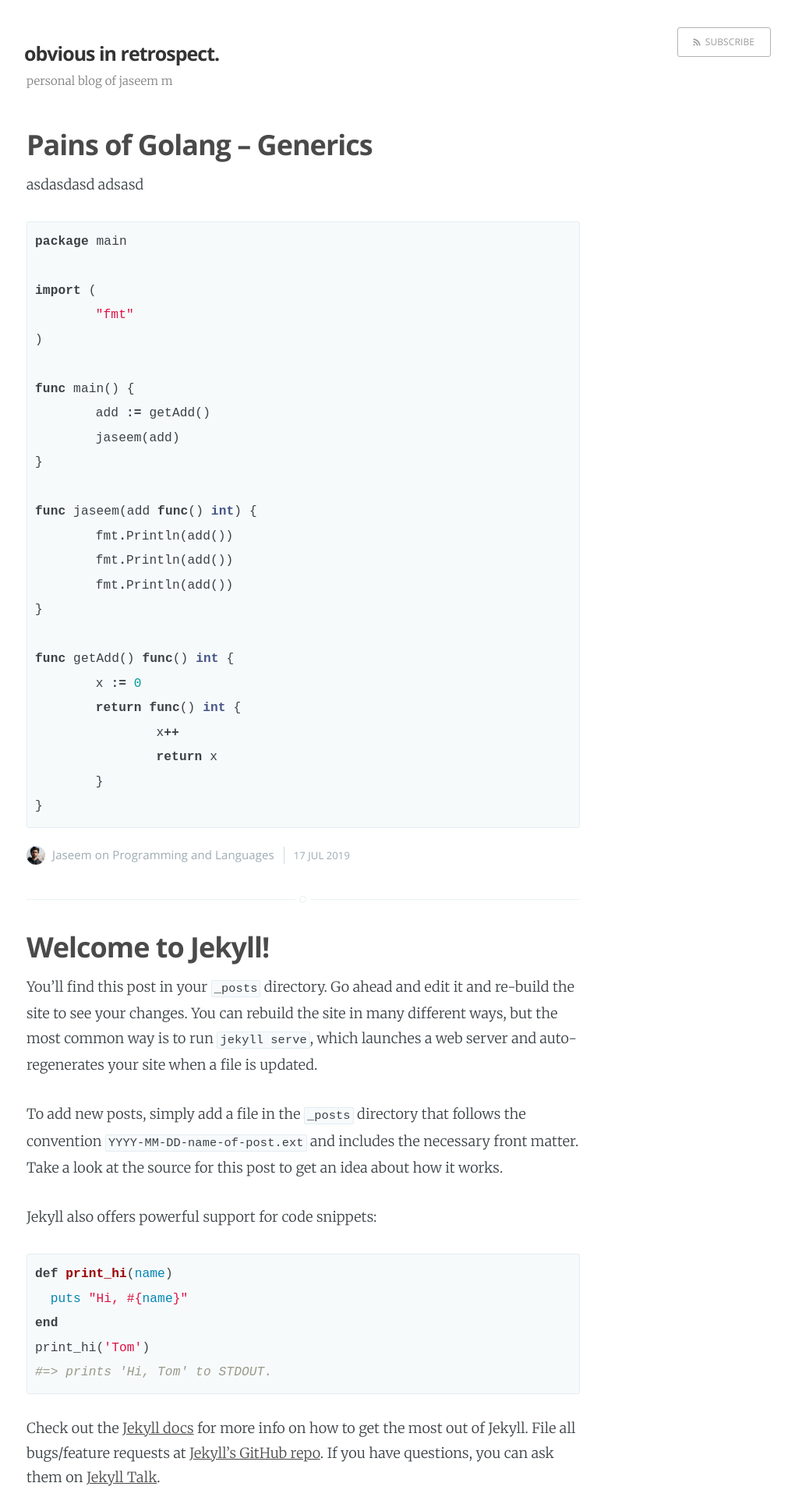
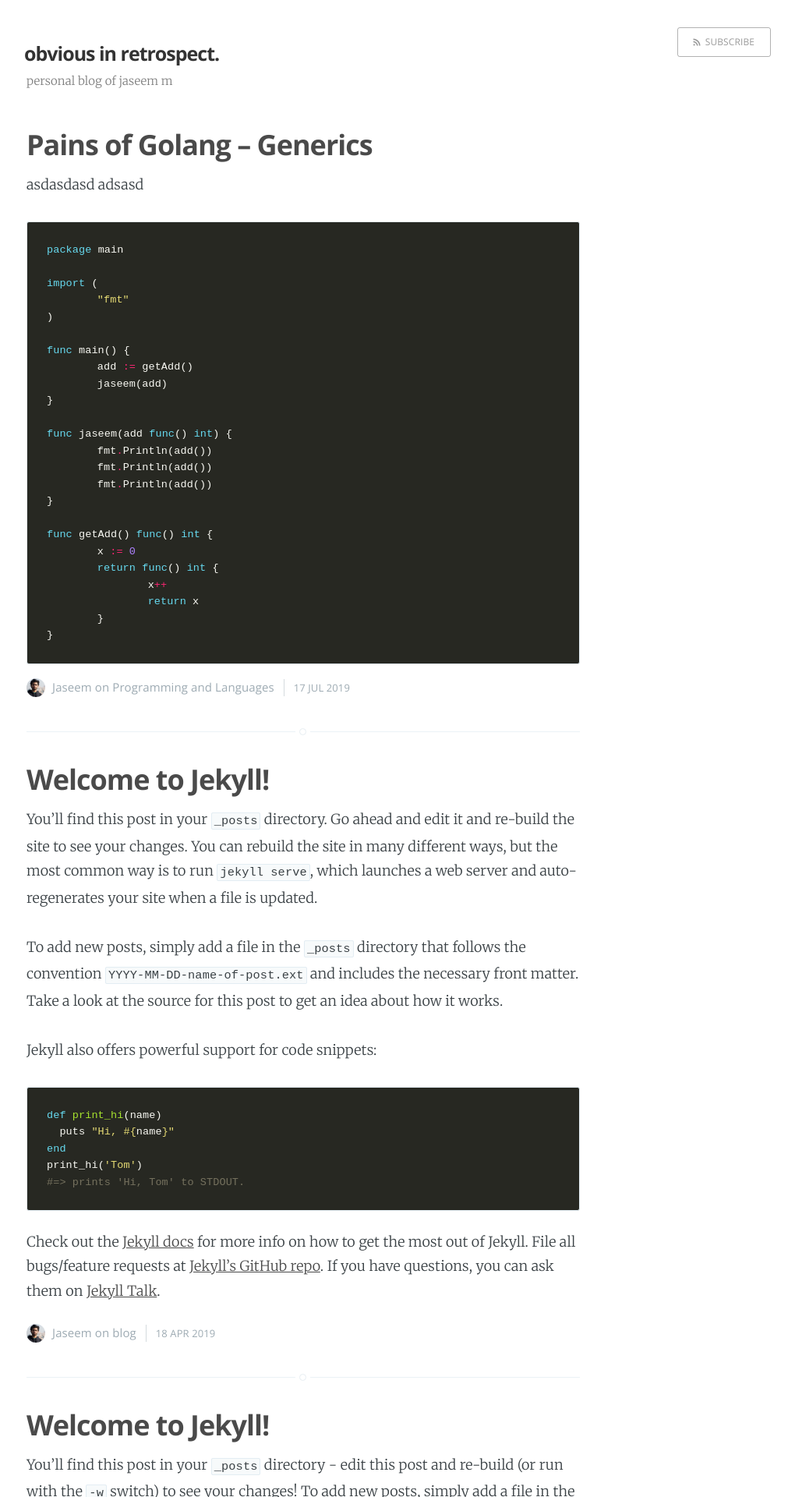
Before and after one commit to mjaseem/mjaseem.github.io, a Jekyll site: the page built from index.html, in a window 1280 px wide. Shown: the top 1920 px of the page at 78% size, without its empty margins (251-1271 px from the left). Built offline with Jekyll 4.4.1, drawn with Linux system fonts in a browser that asks for light colours; the list of posts is cut into pages by our own code.

Commit message:
Modify syntax highlighting
- Use monokai theme
- Add bit more padding
- prevent wrapping code

```diff
--- a/_sass/_syntax.scss
+++ b/_sass/_syntax.scss
@@ -1,62 +1,65 @@
+.highlight pre { background-color: #272822; }
+.highlight .hll { background-color: #272822; }
+.highlight .c { color: #75715e } /* Comment */
+.highlight .err { color: #960050; background-color: #1e0010 } /* Error */
+.highlight .k { color: #66d9ef } /* Keyword */
+.highlight .l { color: #ae81ff } /* Literal */
+.highlight .n { color: #f8f8f2 } /* Name */
+.highlight .o { color: #f92672 } /* Operator */
+.highlight .p { color: #f8f8f2 } /* Punctuation */
+.highlight .cm { color: #75715e } /* Comment.Multiline */
+.highlight .cp { color: #75715e } /* Comment.Preproc */
+.highlight .c1 { color: #75715e } /* Comment.Single */
+.highlight .cs { color: #75715e } /* Comment.Special */
+.highlight .ge { font-style: italic } /* Generic.Emph */
+.highlight .gs { font-weight: bold } /* Generic.Strong */
+.highlight .kc { color: #66d9ef } /* Keyword.Constant */
+.highlight .kd { color: #66d9ef } /* Keyword.Declaration */
+.highlight .kn { color: #f92672 } /* Keyword.Namespace */
+.highlight .kp { color: #66d9ef } /* Keyword.Pseudo */
+.highlight .kr { color: #66d9ef } /* Keyword.Reserved */
+.highlight .kt { color: #66d9ef } /* Keyword.Type */
+.highlight .ld { color: #e6db74 } /* Literal.Date */
+.highlight .m { color: #ae81ff } /* Literal.Number */
+.highlight .s { color: #e6db74 } /* Literal.String */
+.highlight .na { color: #a6e22e } /* Name.Attribute */
+.highlight .nb { color: #f8f8f2 } /* Name.Builtin */
+.highlight .nc { color: #a6e22e } /* Name.Class */
+.highlight .no { color: #66d9ef } /* Name.Constant */
+.highlight .nd { color: #a6e22e } /* Name.Decorator */
+.highlight .ni { color: #f8f8f2 } /* Name.Entity */
+.highlight .ne { color: #a6e22e } /* Name.Exception */
+.highlight .nf { color: #a6e22e } /* Name.Function */
+.highlight .nl { color: #f8f8f2 } /* Name.Label */
+.highlight .nn { color: #f8f8f2 } /* Name.Namespace */
+.highlight .nx { color: #a6e22e } /* Name.Other */
+.highlight .py { color: #f8f8f2 } /* Name.Property */
+.highlight .nt { color: #f92672 } /* Name.Tag */
+.highlight .nv { color: #f8f8f2 } /* Name.Variable */
+.highlight .ow { color: #f92672 } /* Operator.Word */
+.highlight .w { color: #f8f8f2 } /* Text.Whitespace */
+.highlight .mf { color: #ae81ff } /* Literal.Number.Float */
+.highlight .mh { color: #ae81ff } /* Literal.Number.Hex */
+.highlight .mi { color: #ae81ff } /* Literal.Number.Integer */
+.highlight .mo { color: #ae81ff } /* Literal.Number.Oct */
+.highlight .sb { color: #e6db74 } /* Literal.String.Backtick */
+.highlight .sc { color: #e6db74 } /* Literal.String.Char */
+.highlight .sd { color: #e6db74 } /* Literal.String.Doc */
+.highlight .s2 { color: #e6db74 } /* Literal.String.Double */
+.highlight .se { color: #ae81ff } /* Literal.String.Escape */
+.highlight .sh { color: #e6db74 } /* Literal.String.Heredoc */
+.highlight .si { color: #e6db74 } /* Literal.String.Interpol */
+.highlight .sx { color: #e6db74 } /* Literal.String.Other */
+.highlight .sr { color: #e6db74 } /* Literal.String.Regex */
+.highlight .s1 { color: #e6db74 } /* Literal.String.Single */
+.highlight .ss { color: #e6db74 } /* Literal.String.Symbol */
+.highlight .bp { color: #f8f8f2 } /* Name.Builtin.Pseudo */
+.highlight .vc { color: #f8f8f2 } /* Name.Variable.Class */
+.highlight .vg { color: #f8f8f2 } /* Name.Variable.Global */
+.highlight .vi { color: #f8f8f2 } /* Name.Variable.Instance */
+.highlight .il { color: #ae81ff } /* Literal.Number.Integer.Long */
 
-.highlight {
-	.c { color: #999988; font-style: italic } /* Comment */
-	.err { color: #a61717; background-color: #e3d2d2 } /* Error */
-	.k { font-weight: bold } /* Keyword */
-	.o { font-weight: bold } /* Operator */
-	.cm { color: #999988; font-style: italic } /* Comment.Multiline */
-	.cp { color: #999999; font-weight: bold } /* Comment.Preproc */
-	.c1 { color: #999988; font-style: italic } /* Comment.Single */
-	.cs { color: #999999; font-weight: bold; font-style: italic } /* Comment.Special */
-	.gd { color: #000000; background-color: #ffdddd } /* Generic.Deleted */
-	.gd .x { color: #000000; background-color: #ffaaaa } /* Generic.Deleted.Specific */
-	.ge { font-style: italic } /* Generic.Emph */
-	.gr { color: #aa0000 } /* Generic.Error */
-	.gh { color: #999999 } /* Generic.Heading */
-	.gi { color: #000000; background-color: #ddffdd } /* Generic.Inserted */
-	.gi .x { color: #000000; background-color: #aaffaa } /* Generic.Inserted.Specific */
-	.go { color: #888888 } /* Generic.Output */
-	.gp { color: #555555 } /* Generic.Prompt */
-	.gs { font-weight: bold } /* Generic.Strong */
-	.gu { color: #aaaaaa } /* Generic.Subheading */
-	.gt { color: #aa0000 } /* Generic.Traceback */
-	.kc { font-weight: bold } /* Keyword.Constant */
-	.kd { font-weight: bold } /* Keyword.Declaration */
-	.kp { font-weight: bold } /* Keyword.Pseudo */
-	.kr { font-weight: bold } /* Keyword.Reserved */
-	.kt { color: #445588; font-weight: bold } /* Keyword.Type */
-	.m { color: #009999 } /* Literal.Number */
-	.s { color: #d14 } /* Literal.String */
-	.na { color: #008080 } /* Name.Attribute */
-	.nb { color: #0086B3 } /* Name.Builtin */
-	.nc { color: #445588; font-weight: bold } /* Name.Class */
-	.no { color: #008080 } /* Name.Constant */
-	.ni { color: #800080 } /* Name.Entity */
-	.ne { color: #990000; font-weight: bold } /* Name.Exception */
-	.nf { color: #990000; font-weight: bold } /* Name.Function */
-	.nn { color: #555555 } /* Name.Namespace */
-	.nt { color: #000080 } /* Name.Tag */
-	.nv { color: #008080 } /* Name.Variable */
-	.ow { font-weight: bold } /* Operator.Word */
-	.w { color: #bbbbbb } /* Text.Whitespace */
-	.mf { color: #009999 } /* Literal.Number.Float */
-	.mh { color: #009999 } /* Literal.Number.Hex */
-	.mi { color: #009999 } /* Literal.Number.Integer */
-	.mo { color: #009999 } /* Literal.Number.Oct */
-	.sb { color: #d14 } /* Literal.String.Backtick */
-	.sc { color: #d14 } /* Literal.String.Char */
-	.sd { color: #d14 } /* Literal.String.Doc */
-	.s2 { color: #d14 } /* Literal.String.Double */
-	.se { color: #d14 } /* Literal.String.Escape */
-	.sh { color: #d14 } /* Literal.String.Heredoc */
-	.si { color: #d14 } /* Literal.String.Interpol */
-	.sx { color: #d14 } /* Literal.String.Other */
-	.sr { color: #009926 } /* Literal.String.Regex */
-	.s1 { color: #d14 } /* Literal.String.Single */
-	.ss { color: #990073 } /* Literal.String.Symbol */
-	.bp { color: #999999 } /* Name.Builtin.Pseudo */
-	.vc { color: #008080 } /* Name.Variable.Class */
-	.vg { color: #008080 } /* Name.Variable.Global */
-	.vi { color: #008080 } /* Name.Variable.Instance */
-	.il { color: #009999 } /* Literal.Number.Integer.Long */
-}
+.highlight .gh { } /* Generic Heading & Diff Header */
+.highlight .gu { color: #75715e; } /* Generic.Subheading & Diff Unified/Comment? */
+.highlight .gd { color: #f92672; } /* Generic.Deleted & Diff Deleted */
+.highlight .gi { color: #a6e22e; } /* Generic.Inserted & Diff Inserted */
--- a/assets/css/screen.css
+++ b/assets/css/screen.css
@@ -435,11 +435,17 @@
     background-color: #FFC336;
 }
 
+.highlight pre{
+    padding:25px;
+    padding-right:0px;
+    font-size:13.5px;
+    line-height: 21.5px;
+}
+
 code, tt {
     padding: 1px 3px;
     font-family: Inconsolata, monospace, sans-serif;
     font-size: 0.85em;
-    white-space: pre-wrap;
     border: #E3EDF3 1px solid;
     background: #F7FAFB;
     border-radius: 2px;
@@ -462,9 +468,8 @@
 
 pre code, tt {
     font-size: inherit;
-    white-space: -moz-pre-wrap;
-    white-space: pre-wrap;
     background: transparent;
+
     border: none;
     padding: 0;
 }
```
